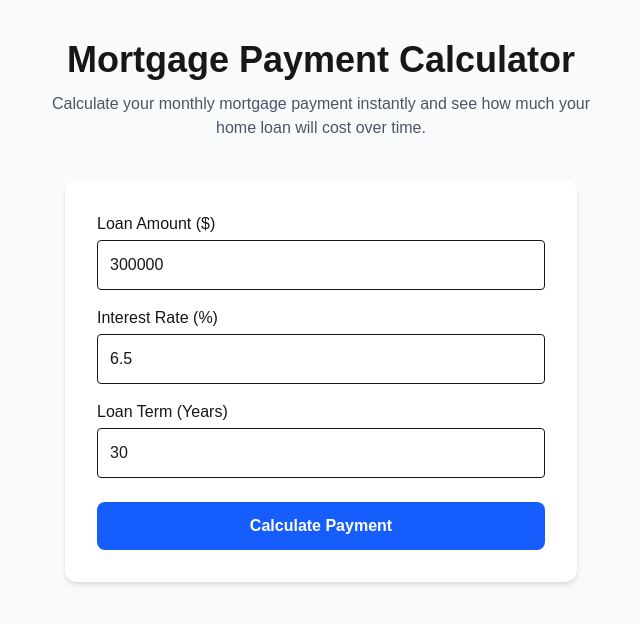
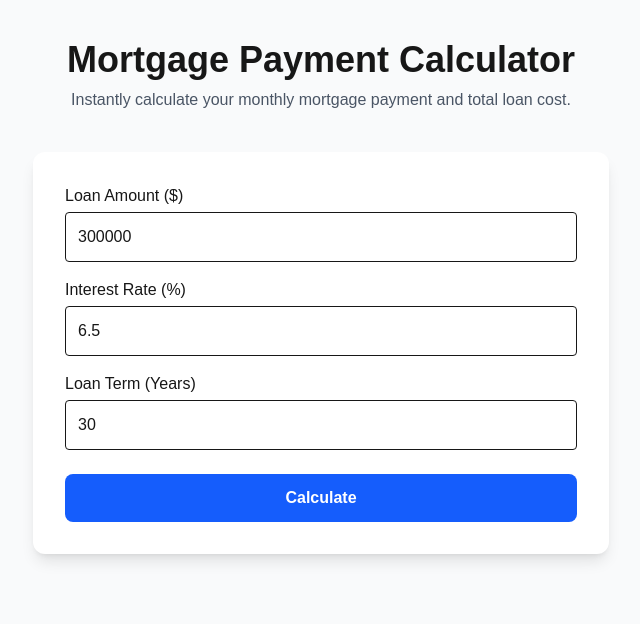
Before and after one commit to TitanCodi/mortgage-tool, a Next.js app: page / in a window 1280 px wide. Shown: the top 624 px of the page, without its empty margins (319-959 px from the left). Built offline with nearby package versions, Linux system fonts and the light colour scheme.

Commit message:
add result cards

```diff
--- a/app/page.tsx
+++ b/app/page.tsx
@@ -5,77 +5,100 @@ export default function Home() {
   const [loan, setLoan] = useState(300000);
   const [rate, setRate] = useState(6.5);
   const [years, setYears] = useState(30);
+
   const [payment, setPayment] = useState<number | null>(null);
+  const [totalInterest, setTotalInterest] = useState<number | null>(null);
+  const [totalCost, setTotalCost] = useState<number | null>(null);
 
   function calculateMortgage() {
     const monthlyRate = rate / 100 / 12;
-    const totalPayments = years * 12;
+    const payments = years * 12;
 
     const monthlyPayment =
       loan *
-      (monthlyRate * Math.pow(1 + monthlyRate, totalPayments)) /
-      (Math.pow(1 + monthlyRate, totalPayments) - 1);
+      (monthlyRate * Math.pow(1 + monthlyRate, payments)) /
+      (Math.pow(1 + monthlyRate, payments) - 1);
+
+    const totalPaid = monthlyPayment * payments;
+    const interest = totalPaid - loan;
 
     setPayment(monthlyPayment);
+    setTotalInterest(interest);
+    setTotalCost(totalPaid);
   }
 
   return (
-    <main className="min-h-screen bg-gray-50 p-10 flex flex-col items-center">
+    <main className="min-h-screen bg-gray-50 flex flex-col items-center p-10">
 
-      <h1 className="text-4xl font-bold mb-3 text-center">
+      <h1 className="text-4xl font-bold mb-2 text-center">
         Mortgage Payment Calculator
       </h1>
 
-      <p className="text-gray-600 mb-10 text-center max-w-xl">
-        Calculate your monthly mortgage payment instantly and see how much your
-        home loan will cost over time.
+      <p className="text-gray-600 mb-10 text-center">
+        Instantly calculate your monthly mortgage payment and total loan cost.
       </p>
 
-      <div className="bg-white p-8 rounded-xl shadow-md w-full max-w-lg">
+      <div className="bg-white shadow-lg rounded-xl p-8 w-full max-w-xl">
 
-        <div className="mb-4">
-          <label className="block font-medium">Loan Amount ($)</label>
+        <label className="block font-medium mb-1">Loan Amount ($)</label>
         <input
           type="number"
           value={loan}
           onChange={(e) => setLoan(Number(e.target.value))}
-            className="w-full p-3 border rounded mt-1"
+          className="w-full border p-3 rounded mb-4"
         />
-        </div>
 
-        <div className="mb-4">
-          <label className="block font-medium">Interest Rate (%)</label>
+        <label className="block font-medium mb-1">Interest Rate (%)</label>
         <input
           type="number"
           value={rate}
           onChange={(e) => setRate(Number(e.target.value))}
-            className="w-full p-3 border rounded mt-1"
+          className="w-full border p-3 rounded mb-4"
         />
-        </div>
 
-        <div className="mb-6">
-          <label className="block font-medium">Loan Term (Years)</label>
+        <label className="block font-medium mb-1">Loan Term (Years)</label>
         <input
           type="number"
           value={years}
           onChange={(e) => setYears(Number(e.target.value))}
-            className="w-full p-3 border rounded mt-1"
+          className="w-full border p-3 rounded mb-6"
         />
-        </div>
 
         <button
           onClick={calculateMortgage}
-          className="w-full bg-blue-600 text-white p-3 rounded-lg font-semibold hover:bg-blue-700"
+          className="w-full bg-blue-600 text-white py-3 rounded-lg font-semibold hover:bg-blue-700"
         >
-          Calculate Payment
+          Calculate
         </button>
 
         {payment && (
-          <div className="mt-8 bg-blue-50 p-6 rounded-lg text-center">
-            <p className="text-gray-600">Estimated Monthly Payment</p>
+          <div className="mt-8 space-y-4">
+
+            <div className="bg-blue-50 p-6 rounded-lg text-center">
+              <p className="text-gray-500">Monthly Payment</p>
               <p className="text-3xl font-bold text-blue-600">
                 ${payment.toFixed(2)}
               </p>
+            </div>
+
+            <div className="grid grid-cols-2 gap-4">
+
+              <div className="bg-gray-100 p-4 rounded text-center">
+                <p className="text-gray-500 text-sm">Total Interest</p>
+                <p className="font-bold">
+                  ${totalInterest?.toFixed(0)}
+                </p>
+              </div>
+
+              <div className="bg-gray-100 p-4 rounded text-center">
+                <p className="text-gray-500 text-sm">Total Cost</p>
+                <p className="font-bold">
+                  ${totalCost?.toFixed(0)}
+                </p>
+              </div>
+
+            </div>
+
           </div>
         )}
 
```
Lines whose indentation alone changed are shown as unchanged.
